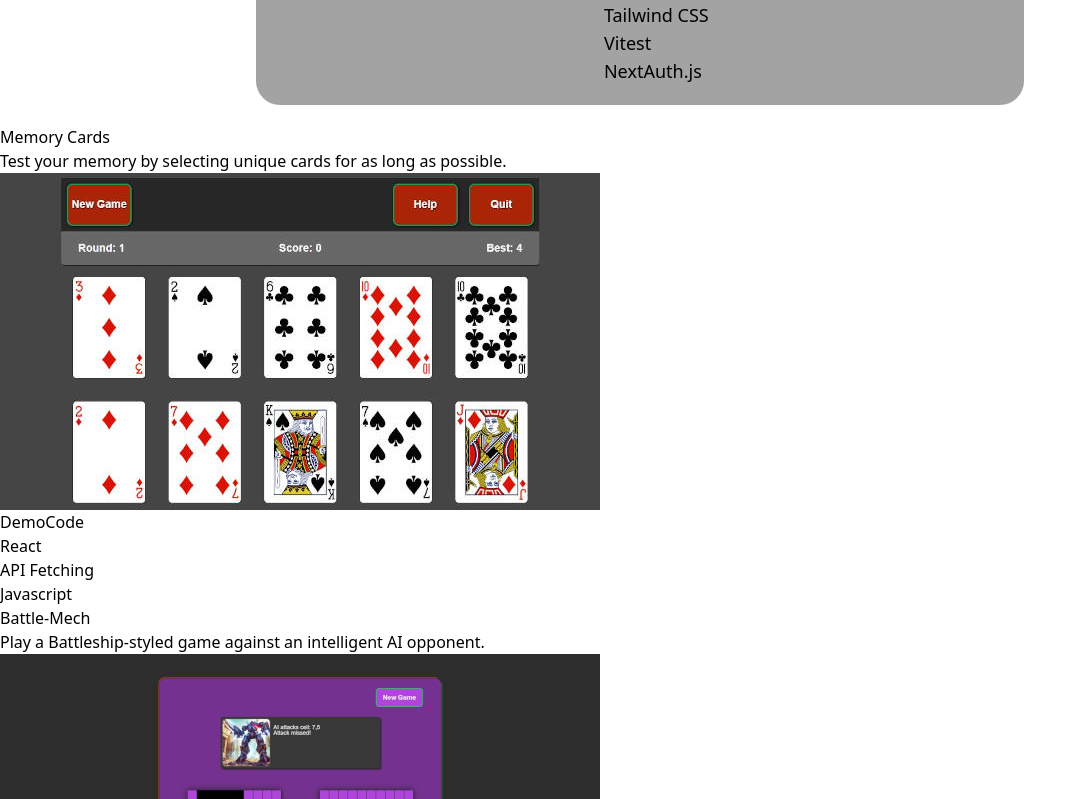
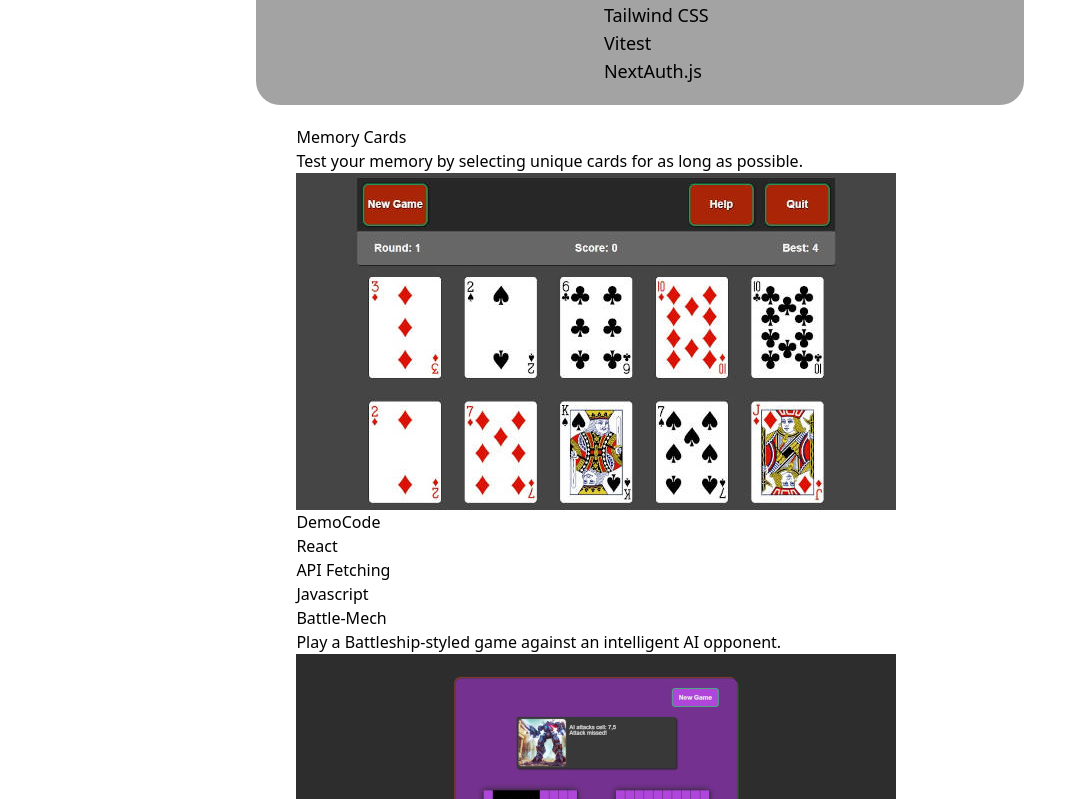
Before and after one commit to jrbarnhart/portfolio, a React (Vite) app: page / in a window 1280 px wide. Shown: the part 1041-1840 px from the top of the page, without its empty margins (0-1087 px from the left). Built offline with nearby package versions, Linux system fonts and the light colour scheme; the HTML template or start-up script is replaced by a standard one.

Commit message:
Center projects, add width and grid layout

```diff
--- a/src/components/Projects/Projects.tsx
+++ b/src/components/Projects/Projects.tsx
@@ -3,7 +3,7 @@ import projectInfo from "./projectInfo";
 
 const Projects = () => {
   return (
-    <div>
+    <div className="justify-self-center grid w-[768]">
       {projectInfo.map((info) => {
         return <ProjectCard key={info.title} {...info} />;
       })}
```
